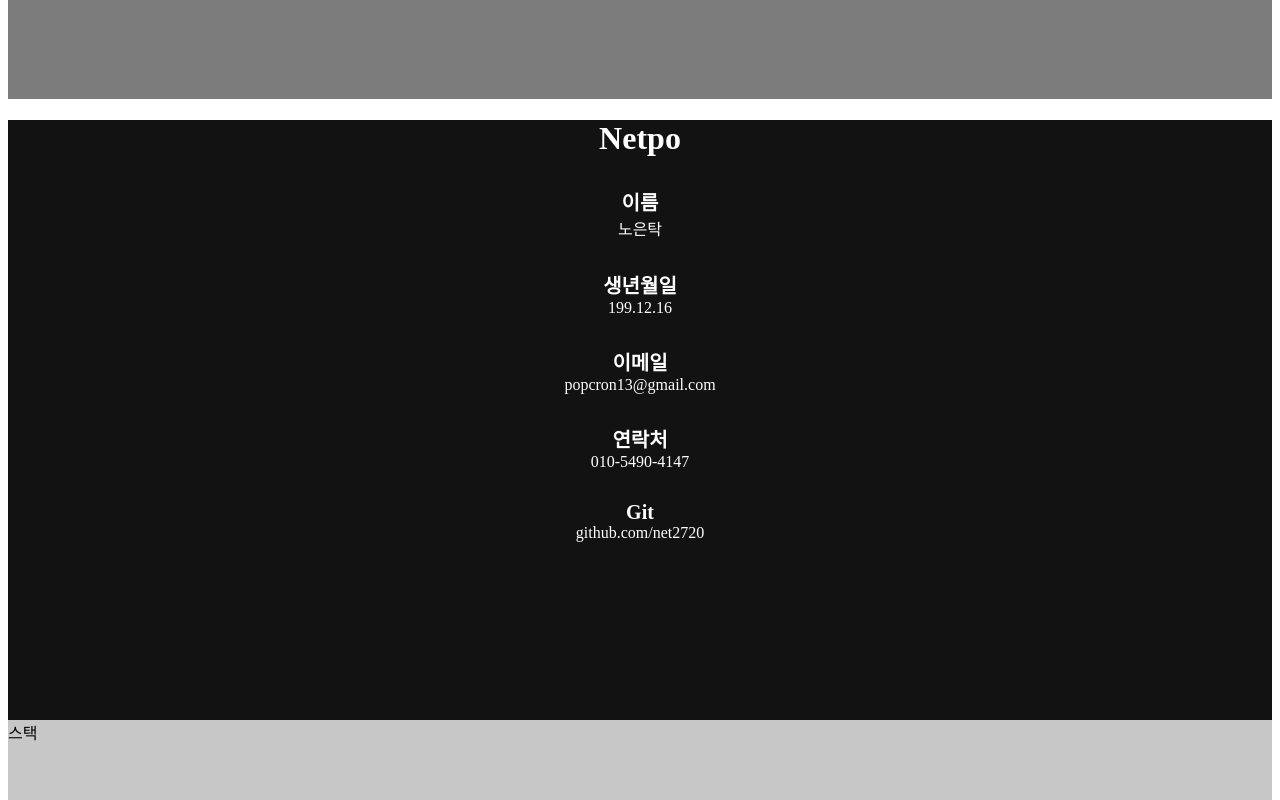
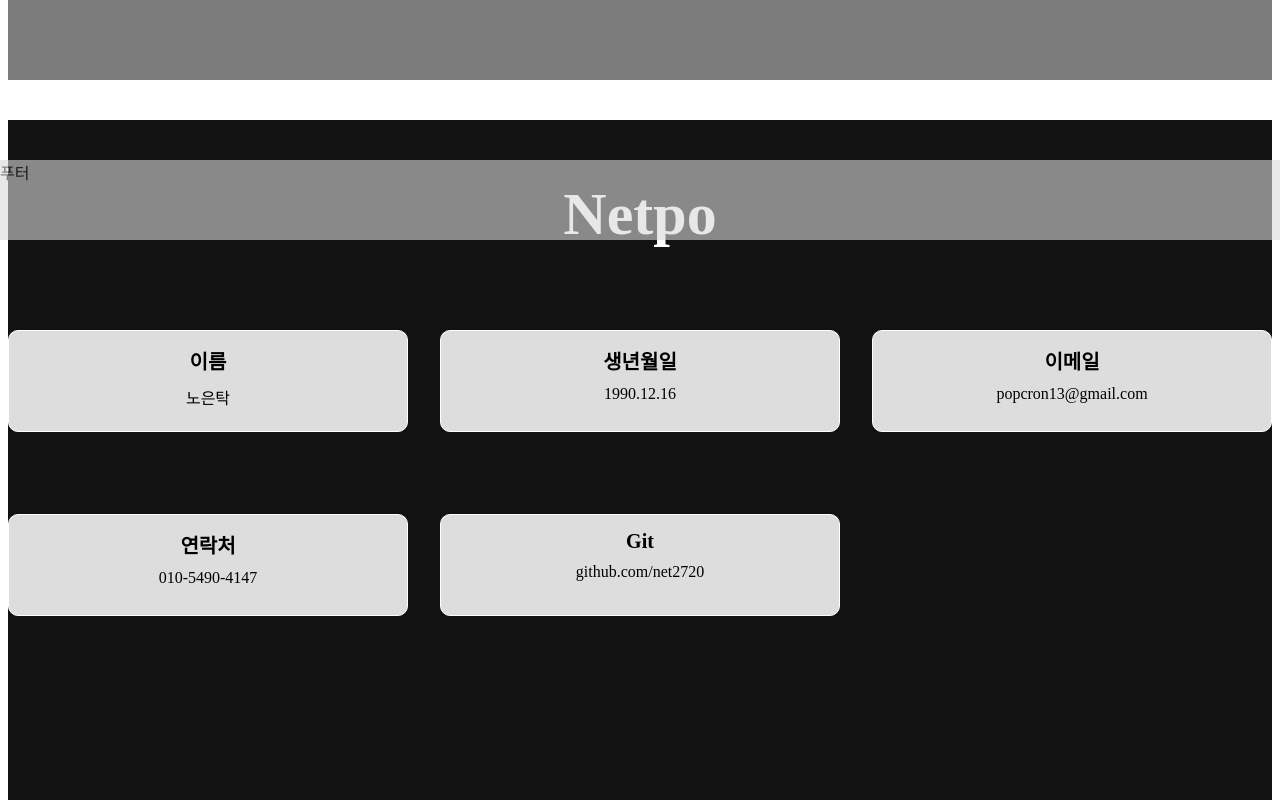
Before and after one commit to net2720/portfolio, a Next.js app: page / in a window 1280 px wide. Shown: the part 560-1360 px from the top of the page. Built offline with nearby package versions, Linux system fonts and the light colour scheme.

Commit message:
feat / about_me CSS 속성 추가 관련 커밋

```diff
--- a/package.json
+++ b/package.json
@@ -9,6 +9,10 @@
     "lint": "next lint"
   },
   "dependencies": {
+    "@emotion/react": "^11.11.1",
+    "@emotion/styled": "^11.11.0",
+    "@mui/icons-material": "^5.14.14",
+    "@mui/material": "^5.14.14",
     "@types/node": "20.8.7",
     "@types/react": "18.2.28",
     "@types/react-dom": "18.2.13",
--- a/src/app/about_me.css
+++ b/src/app/about_me.css
@@ -1,18 +1,37 @@
 .aboutMe {
-  height: 600px;
+  min-height: 110vh;
   background-color: #121212;
-  color: #ffffff;
+  color: #fff;
   text-align: center;
 }
 
-.form {
-  margin-top: 30px;
+h1 {
+  padding-top: 60px;
+  font-size: 60px;
+}
+
+.gridItem {
+  margin-left: 2%;
+  margin-right: 2%;
+  width: 91%;
+  color: #000;
+}
+
+.formBoxes {
+  background-color: #ddd;
+  height: 100px;
+  margin-top: 40px;
+  border: 1px #fff solid;
+  border-radius: 10px;
+  margin-bottom: 10px;
 }
 
 .formName {
+  padding-top: 15px;
   font-size: 20px;
   font-weight: bold;
 }
 
 .formValue {
+  margin-top: 10px;
 }
--- a/src/app/about_me.tsx
+++ b/src/app/about_me.tsx
@@ -1,34 +1,44 @@
 import './about_me.css';
+import { Grid } from '@mui/material';
 
 export default function AboutMe() {
   return (
     <>
       <div className="aboutMe">
         <h1>Netpo</h1>
-        <div>
-          <div className="form">
+        <Grid container spacing={4} className="gridItem">
+          <Grid item xs={12} sm={6} md={4}>
+            <div className="formBoxes">
               <div className="formName">이름</div>
               <div className="formValue">노은탁</div>
             </div>
-          <div className="form">
+          </Grid>
+          <Grid item xs={12} sm={6} md={4}>
+            <div className="formBoxes">
               <div className="formName">생년월일</div>
-            <div className="formValue">199.12.16</div>
+              <div className="formValue">1990.12.16</div>
             </div>
-        </div>
-        <div>
-          <div className="form">
+          </Grid>
+
+          <Grid item xs={12} sm={6} md={4}>
+            <div className="formBoxes">
               <div className="formName">이메일</div>
               <div className="formValue">popcron13@gmail.com</div>
             </div>
-          <div className="form">
+          </Grid>
+          <Grid item xs={12} sm={6} md={4}>
+            <div className="formBoxes">
               <div className="formName">연락처</div>
               <div className="formValue">010-5490-4147</div>
             </div>
-          <div className="form">
+          </Grid>
+          <Grid item xs={12} sm={6} md={4}>
+            <div className="formBoxes">
               <div className="formName">Git</div>
               <div className="formValue">github.com/net2720</div>
             </div>
-        </div>
+          </Grid>
+        </Grid>
       </div>
     </>
   );
--- a/src/app/footer.css
+++ b/src/app/footer.css
@@ -1,6 +1,11 @@
 .footer {
+  width: 100%;
+  height: 80px;
+  display: flex;
+  position: fixed;
+  bottom: 0;
+  left: 0;
   background-color: #d9d9d9;
   color: #222222;
   opacity: 60%;
-  display: flex;
 }
--- a/src/app/header.css
+++ b/src/app/header.css
@@ -4,8 +4,13 @@
 */
 
 .header {
+  width: 100%;
+  height: 80px;
+  display: flex;
+  position: fixed;
+  top: 0;
+  left: 0;
   background-color: #d9d9d9;
   color: #222222;
   opacity: 60%;
-  display: flex;
 }
--- a/src/app/main.css
+++ b/src/app/main.css
@@ -10,8 +10,8 @@
   text-align: center;
 }
 
-.mainTag {
-  padding-top: 60px;
+/*.mainTag {
+  padding-top: 100px;
   font-family: sans-serif;
   font-size: 40px;
   font-weight: bold;
@@ -24,8 +24,9 @@
 }
 
 .introduce {
-  font-size: 20px;
+  font-size: 16px;
   font-family: fantasy;
   font-weight: 100;
   line-height: 1.5;
-}
+  margin: 0 5% 0 5%;
+}*/
```
Also changed, not shown: 1 other file (tests, documents, lock files or other folders). Lines whose indentation alone changed are shown as unchanged.
